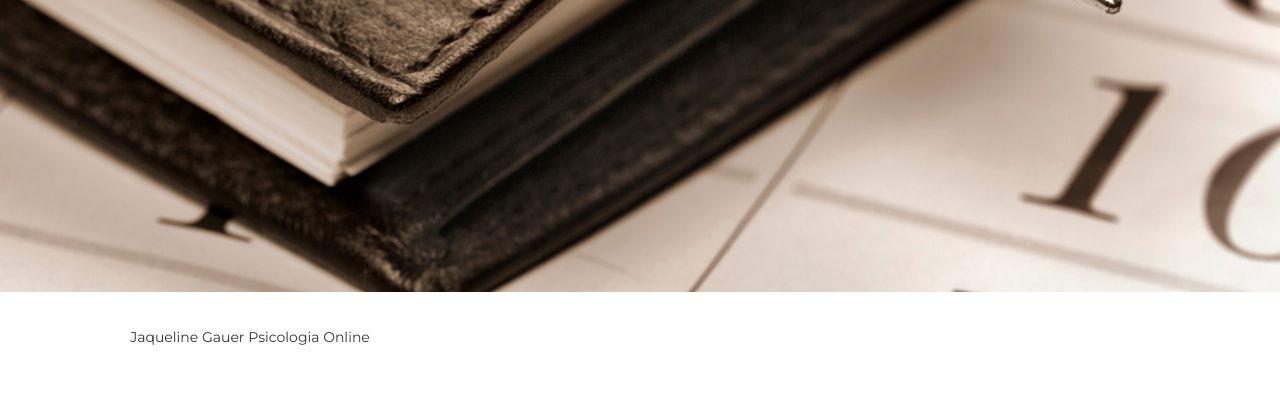
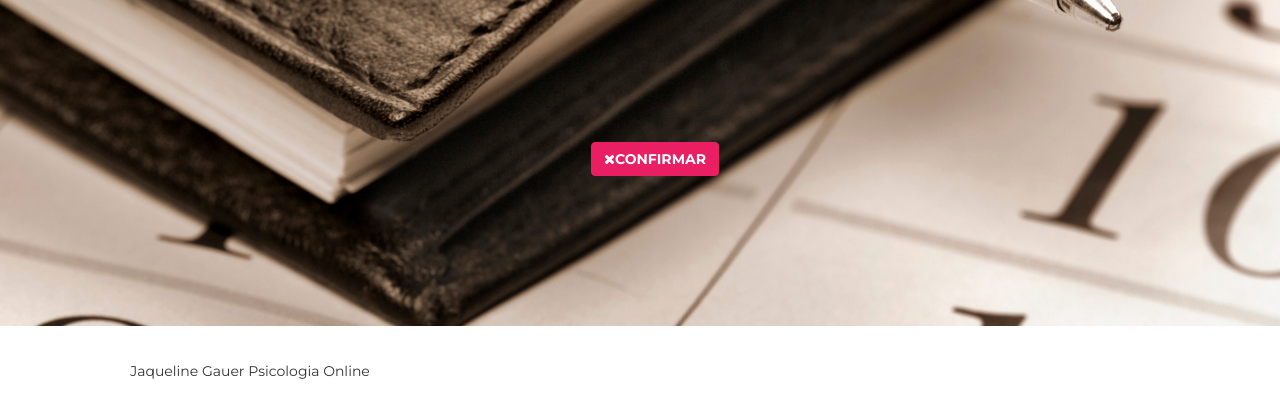
Before and after one commit to jotacoutinho/jaquelinegauer, a website: page consulta.html in a window 1280 px wide. Shown: the part 237-654 px from the top of the page. Drawn offline with nearby package versions, Linux system fonts and the light colour scheme; a web font is replaced by a local one.

Commit message:
ok button
asda

```diff
--- a/consulta.html
+++ b/consulta.html
@@ -1254,7 +1254,7 @@
 
 
 
-
+                <button type="button" class="btn btn-primary" data-dismiss="modal"><i class="fa fa-times"></i>Confirmar</button>
 
 
             </div>
```
